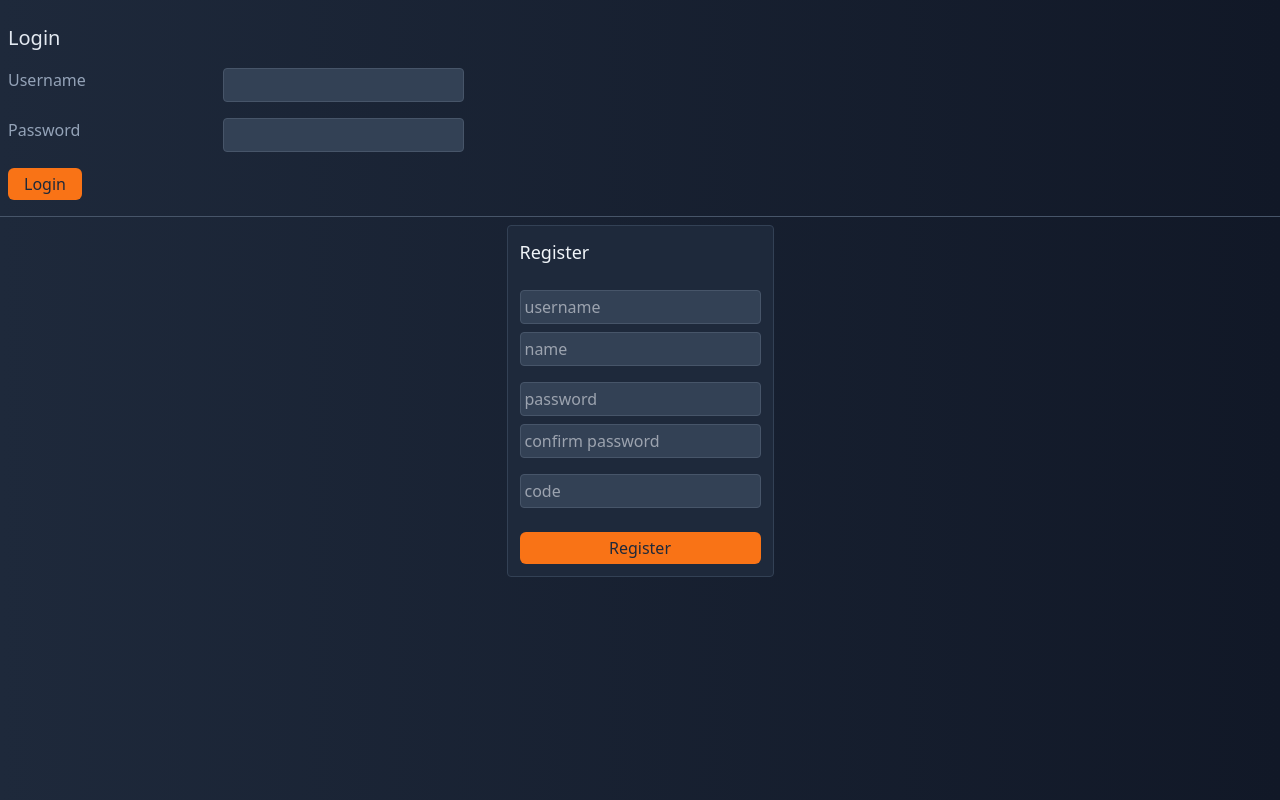
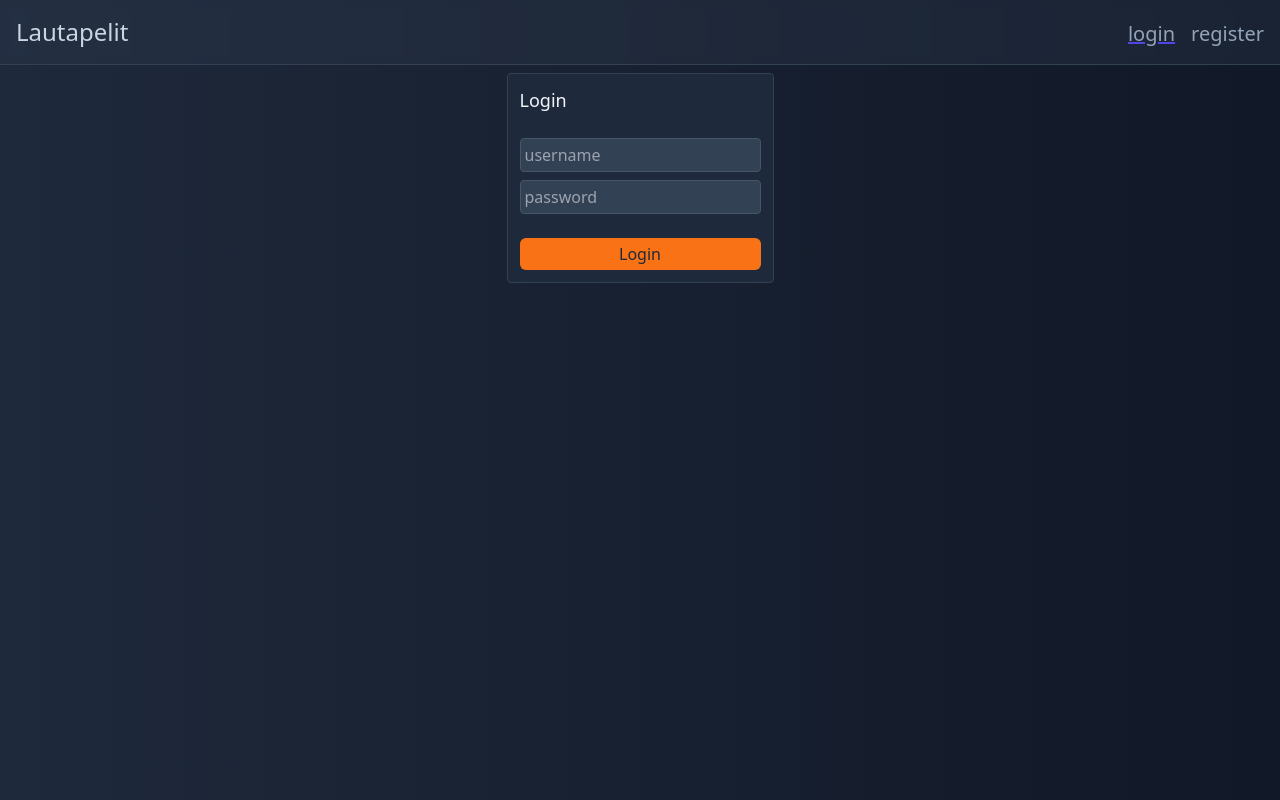
Before and after one commit to Veikkosuhonen/lautapeli_app, a React (Create React App) app in the folder frontend/: page /login in a window 1280 px wide. Built offline with nearby package versions, Linux system fonts and the light colour scheme.

Commit message:
Improve ui, start using router

```diff
--- a/frontend/package.json
+++ b/frontend/package.json
@@ -9,6 +9,7 @@
     "axios": "^0.24.0",
     "react": "^17.0.2",
     "react-dom": "^17.0.2",
+    "react-router-dom": "^6.2.1",
     "react-scripts": "5.0.0",
     "web-vitals": "^2.1.2"
   },
--- a/frontend/public/index.css
+++ b/frontend/public/index.css
@@ -429,14 +429,33 @@ Ensure the default browser behavior of the `hidden` attribute.
   --tw-ring-shadow: 0 0 #0000;
   --tw-shadow: 0 0 #0000;
   --tw-shadow-colored: 0 0 #0000;
+  --tw-backdrop-blur: var(--tw-empty,/*!*/ /*!*/);
+  --tw-backdrop-brightness: var(--tw-empty,/*!*/ /*!*/);
+  --tw-backdrop-contrast: var(--tw-empty,/*!*/ /*!*/);
+  --tw-backdrop-grayscale: var(--tw-empty,/*!*/ /*!*/);
+  --tw-backdrop-hue-rotate: var(--tw-empty,/*!*/ /*!*/);
+  --tw-backdrop-invert: var(--tw-empty,/*!*/ /*!*/);
+  --tw-backdrop-opacity: var(--tw-empty,/*!*/ /*!*/);
+  --tw-backdrop-saturate: var(--tw-empty,/*!*/ /*!*/);
+  --tw-backdrop-sepia: var(--tw-empty,/*!*/ /*!*/);
+  --tw-backdrop-filter: var(--tw-backdrop-blur) var(--tw-backdrop-brightness) var(--tw-backdrop-contrast) var(--tw-backdrop-grayscale) var(--tw-backdrop-hue-rotate) var(--tw-backdrop-invert) var(--tw-backdrop-opacity) var(--tw-backdrop-saturate) var(--tw-backdrop-sepia);
+}
+
+.fixed {
+  position: fixed;
+}
+
+.sticky {
+  position: -webkit-sticky;
+  position: sticky;
+}
+
+.top-0 {
+  top: 0px;
 }
 
 .col-span-2 {
   grid-column: span 2 / span 2;
-}
-
-.m-2 {
-  margin: 0.5rem;
 }
 
 .m-1 {
@@ -456,6 +475,18 @@ Ensure the default browser behavior of the `hidden` attribute.
   margin-bottom: 0.5rem;
 }
 
+.mr-2 {
+  margin-right: 0.5rem;
+}
+
+.mr-1 {
+  margin-right: 0.25rem;
+}
+
+.mr-auto {
+  margin-right: auto;
+}
+
 .flex {
   display: flex;
 }
@@ -473,6 +504,10 @@ Ensure the default browser behavior of the `hidden` attribute.
 }
 
 .flex-grow {
+  flex-grow: 1;
+}
+
+.grow {
   flex-grow: 1;
 }
 
@@ -498,6 +533,10 @@ Ensure the default browser behavior of the `hidden` attribute.
 
 .flex-col {
   flex-direction: column;
+}
+
+.items-end {
+  align-items: flex-end;
 }
 
 .items-center {
@@ -584,6 +623,10 @@ Ensure the default browser behavior of the `hidden` attribute.
   border-color: rgb(51 65 85 / var(--tw-divide-opacity));
 }
 
+.self-end {
+  align-self: flex-end;
+}
+
 .rounded {
   border-radius: 0.25rem;
 }
@@ -596,6 +639,10 @@ Ensure the default browser behavior of the `hidden` attribute.
   border-width: 1px;
 }
 
+.border-b {
+  border-bottom-width: 1px;
+}
+
 .border-slate-700 {
   --tw-border-opacity: 1;
   border-color: rgb(51 65 85 / var(--tw-border-opacity));
@@ -606,9 +653,14 @@ Ensure the default browser behavior of the `hidden` attribute.
   border-color: rgb(71 85 105 / var(--tw-border-opacity));
 }
 
-.border-teal-500 {
+.border-rose-500 {
   --tw-border-opacity: 1;
-  border-color: rgb(20 184 166 / var(--tw-border-opacity));
+  border-color: rgb(244 63 94 / var(--tw-border-opacity));
+}
+
+.border-rose-400 {
+  --tw-border-opacity: 1;
+  border-color: rgb(251 113 133 / var(--tw-border-opacity));
 }
 
 .bg-slate-800 {
@@ -626,9 +678,16 @@ Ensure the default browser behavior of the `hidden` attribute.
   background-color: rgb(249 115 22 / var(--tw-bg-opacity));
 }
 
-.bg-teal-500 {
-  --tw-bg-opacity: 1;
-  background-color: rgb(20 184 166 / var(--tw-bg-opacity));
+.bg-slate-800\/20 {
+  background-color: rgb(30 41 59 / 0.2);
+}
+
+.bg-slate-700\/20 {
+  background-color: rgb(51 65 85 / 0.2);
+}
+
+.bg-slate-700\/30 {
+  background-color: rgb(51 65 85 / 0.3);
 }
 
 .bg-gradient-to-r {
@@ -718,6 +777,14 @@ Ensure the default browser behavior of the `hidden` attribute.
   font-weight: 500;
 }
 
+.font-extrabold {
+  font-weight: 800;
+}
+
+.font-thin {
+  font-weight: 100;
+}
+
 .uppercase {
   text-transform: uppercase;
 }
@@ -752,9 +819,9 @@ Ensure the default browser behavior of the `hidden` attribute.
   color: rgb(100 116 139 / var(--tw-text-opacity));
 }
 
-.text-slate-700 {
+.text-slate-800 {
   --tw-text-opacity: 1;
-  color: rgb(51 65 85 / var(--tw-text-opacity));
+  color: rgb(30 41 59 / var(--tw-text-opacity));
 }
 
 .text-teal-500 {
@@ -762,14 +829,14 @@ Ensure the default browser behavior of the `hidden` attribute.
   color: rgb(20 184 166 / var(--tw-text-opacity));
 }
 
-.text-teal-50 {
+.text-slate-50 {
   --tw-text-opacity: 1;
-  color: rgb(240 253 250 / var(--tw-text-opacity));
+  color: rgb(248 250 252 / var(--tw-text-opacity));
 }
 
-.text-slate-800 {
-  --tw-text-opacity: 1;
-  color: rgb(30 41 59 / var(--tw-text-opacity));
+.underline {
+  -webkit-text-decoration-line: underline;
+          text-decoration-line: underline;
 }
 
 .decoration-indigo-600 {
@@ -821,32 +888,23 @@ Ensure the default browser behavior of the `hidden` attribute.
   outline-color: #14b8a6;
 }
 
+.outline-rose-500 {
+  outline-color: #f43f5e;
+}
+
+.backdrop-blur-sm {
+  --tw-backdrop-blur: blur(4px);
+  -webkit-backdrop-filter: var(--tw-backdrop-filter);
+          backdrop-filter: var(--tw-backdrop-filter);
+}
+
 .hover\:cursor-pointer:hover {
   cursor: pointer;
-}
-
-.hover\:border-2:hover {
-  border-width: 2px;
 }
 
 .hover\:bg-orange-400:hover {
   --tw-bg-opacity: 1;
   background-color: rgb(251 146 60 / var(--tw-bg-opacity));
-}
-
-.hover\:bg-teal-400:hover {
-  --tw-bg-opacity: 1;
-  background-color: rgb(45 212 191 / var(--tw-bg-opacity));
-}
-
-.hover\:bg-teal-500:hover {
-  --tw-bg-opacity: 1;
-  background-color: rgb(20 184 166 / var(--tw-bg-opacity));
-}
-
-.hover\:text-slate-900:hover {
-  --tw-text-opacity: 1;
-  color: rgb(15 23 42 / var(--tw-text-opacity));
 }
 
 .hover\:underline:hover {
@@ -862,11 +920,6 @@ Ensure the default browser behavior of the `hidden` attribute.
 
 .hover\:shadow-orange-400\/40:hover {
   --tw-shadow-color: rgb(251 146 60 / 0.4);
-  --tw-shadow: var(--tw-shadow-colored);
-}
-
-.hover\:shadow-teal-400\/40:hover {
-  --tw-shadow-color: rgb(45 212 191 / 0.4);
   --tw-shadow: var(--tw-shadow-colored);
 }
 
@@ -896,15 +949,11 @@ Ensure the default browser behavior of the `hidden` attribute.
   outline-color: #818cf8;
 }
 
+.focus\:outline-rose-500:focus {
+  outline-color: #f43f5e;
+}
+
 @media (min-width: 640px) {
-  .sm\:m-1 {
-    margin: 0.25rem;
-  }
-
-  .sm\:w-full {
-    width: 100%;
-  }
-
   .sm\:w-auto {
     width: auto;
   }
@@ -912,23 +961,11 @@ Ensure the default browser behavior of the `hidden` attribute.
   .sm\:grid-cols-1 {
     grid-template-columns: repeat(1, minmax(0, 1fr));
   }
-
-  .sm\:p-2 {
-    padding: 0.5rem;
-  }
-
-  .sm\:p-4 {
-    padding: 1rem;
-  }
 }
 
 @media (min-width: 768px) {
   .md\:col-span-2 {
     grid-column: span 2 / span 2;
-  }
-
-  .md\:w-full {
-    width: 100%;
   }
 
   .md\:grid-cols-3 {
@@ -941,10 +978,6 @@ Ensure the default browser behavior of the `hidden` attribute.
 }
 
 @media (min-width: 1024px) {
-  .lg\:w-1\/3 {
-    width: 33.333333%;
-  }
-
   .lg\:grid-cols-3 {
     grid-template-columns: repeat(3, minmax(0, 1fr));
   }
--- a/frontend/src/App.jsx
+++ b/frontend/src/App.jsx
@@ -1,27 +1,30 @@
 import React from 'react'
+import {
+    BrowserRouter as Router,
+    Routes,
+    Route,
+    NavLink,
+} from "react-router-dom";
+
 import { useState, useEffect } from 'react'
+
 import bgService from './services/boardgameService'
 import playSessionService from './services/playSessionService'
 import loginService from './services/loginService'
 import api from './services/api'
 
-import Boardgames from './components/Boardgames'
-import SelectedBoardgame from './components/SelectedBoardgame'
-import ErrorNotification from "./components/ErrorNotification"
-import LoginForm from './components/LoginForm'
-import BoardgameForm from './components/BoardgameForm'
-import { SecondaryButton } from './components/Buttons'
-import Admin from './Admin'
-import RegisterForm from './components/RegisterForm'
 import registerService from './services/registerService'
+
+import Main from './Main';
+import Register from './Register';
+import Login from './Login';
+import Navbar from './components/Navbar';
 
 const App = () => {
 
     const [boardgames, setBoardgames] = useState([])
     const [selectedBg, setSelectedBg] = useState(null)
     const [errorMessage, setErrorMessage] = useState(null)
-    const [username, setUsername] = useState("")
-    const [password, setPassword] = useState("")
     const [user, setUser] = useState(null)
 
     useEffect(() => {
@@ -79,11 +82,10 @@ const App = () => {
         })
     }
 
-    const handleLogin = async (event) => {
-        event.preventDefault()
+    const handleLogin = async (credentials) => {
         console.log("Logging in...")
         try {
-            const user = await loginService.login({ username, password })
+            const user = await loginService.login(credentials)
 
             window.localStorage.setItem(
                 "lautapeliAppUser", JSON.stringify(user)
@@ -93,8 +95,6 @@ const App = () => {
                 setBoardgames(bgs)
             })
             setUser(user)
-            setUsername("")
-            setPassword("")
             setErrorMessage(null)
         } catch (error) {
             showError("Invalid username or password")
@@ -106,6 +106,7 @@ const App = () => {
         window.localStorage.removeItem("lautapeliAppUser")
         api.setToken(null)
         setUser(null)
+        setBoardgames([])
     }
 
     const handleRegister = (credentials) => {
@@ -117,35 +118,32 @@ const App = () => {
         })
     }
 
-    const userInfo = () => (
-        <div className="flex justify-end space-x-4">
-            <p className="text-xl text-slate-200">
-                Logged in as {user.name}
-            </p>
-            <SecondaryButton onClick={handleLogout} text="logout" />
-        </div>
-    )
-
     return (
-        <div className="grid grid-cols-1 space-y-2 divide-y divide-slate-600">
-            {user && userInfo()}
-            <ErrorNotification message={errorMessage} />
-            {user && <Boardgames boardgames={boardgames} onSelect={selectBg} />}
-            {user && <SelectedBoardgame bg={selectedBg} addPlaySession={addPlaySession}/>}
-            {user && <BoardgameForm addBg={addBg} />}
-            {user && user.isAdmin && <Admin />}
-            {!user &&
-            <LoginForm
-                username={username}
-                password={password}
-                handleUsernameChange={({ target }) => setUsername(target.value)}
-                handlePasswordChange={({ target }) => setPassword(target.value)}
-                handleSubmit={handleLogin}
-            />}
-            {!user &&
-            <RegisterForm handleSubmit={handleRegister}/>
-            }
-        </div>
+        <Router>
+            <Navbar user={user} handleLogout={handleLogout}/>
+            <Routes>
+                <Route path="/" element={
+                    <Main
+                    user={user}
+                    errorMessage={errorMessage}
+                    boardgames={boardgames}
+                    selectedBg={selectedBg}
+                    selectBg={selectBg}
+                    addBg={addBg}
+                    addPlaySession={addPlaySession}
+                    />
+                } />
+                <Route path="/login" element={
+                    <Login user={user} handleLogin={handleLogin}/>
+                } />
+                <Route path="/register" element={
+                    <Register
+                    handleRegister={handleRegister}
+                    user={user}
+                    />
+                } />
+            </Routes>
+        </Router>
     )
 }
 
--- /dev/null
+++ b/frontend/src/Login.jsx
@@ -0,0 +1,22 @@
+import React, { useEffect } from "react"
+import { useNavigate } from "react-router-dom"
+import LoginForm from "./components/LoginForm"
+
+const Login = ({
+    user,
+    handleLogin
+}) => {
+    const navigate = useNavigate()
+
+    useEffect(() => {
+        if (user) {
+            navigate("/")
+        }
+    })
+
+    return (
+        <LoginForm handleLogin={handleLogin}/>
+    )
+}
+
+export default Login
--- /dev/null
+++ b/frontend/src/Main.jsx
@@ -0,0 +1,36 @@
+import React, { useEffect } from "react"
+
+import Boardgames from './components/Boardgames'
+import SelectedBoardgame from './components/SelectedBoardgame'
+import ErrorNotification from "./components/ErrorNotification"
+import BoardgameForm from './components/BoardgameForm'
+import { useNavigate } from "react-router-dom"
+
+const Main = ({
+    user,
+    errorMessage,
+    boardgames,
+    selectBg,
+    selectedBg,
+    addBg,
+    addPlaySession
+}) => {
+
+    const navigate = useNavigate()
+    useEffect(() => {
+        if (!user) {
+            navigate("/login")
+        }
+    })
+
+    return (
+        <div className="grid grid-cols-1 space-y-2 divide-y divide-slate-600">
+            <ErrorNotification message={errorMessage} />
+            <Boardgames boardgames={boardgames} onSelect={selectBg} />
+            <SelectedBoardgame bg={selectedBg} addPlaySession={addPlaySession}/>
+            <BoardgameForm addBg={addBg} />
+        </div>
+    )
+}
+
+export default Main
--- /dev/null
+++ b/frontend/src/Register.jsx
@@ -0,0 +1,22 @@
+import React, { useEffect } from "react"
+import { useNavigate } from "react-router-dom"
+import RegisterForm from "./components/RegisterForm"
+
+const Register = ({
+    user,
+    handleRegister
+}) => {
+    const navigate = useNavigate()
+
+    useEffect(() => {
+        if (user) {
+            navigate("/")
+        }
+    })
+
+    return (
+        <RegisterForm handleSubmit={handleRegister}/>
+    )
+}
+
+export default Register
--- /dev/null
+++ b/frontend/src/components/InputField.jsx
@@ -0,0 +1,37 @@
+import React, { useState } from "react"
+
+const InputField = ({
+    type,
+    placeholder,
+    name,
+    value,
+    onChange,
+    autoComplete,
+    validation,
+    onValidationError
+}) => {
+    const [touched, setTouched] = useState(false)
+
+    let className = "p-1 text-slate-300 w-full rounded bg-slate-700 border focus:outline-none focus:outline-indigo-400 hover:outline-dashed hover:outline-indigo-600 outline-offset-2 border-slate-600"
+    if (touched && typeof(validation) === "function") {
+        const error = validation(value)
+        if (error) {
+            className += " outline outline-1 outline-rose-500 focus:outline-rose-500"
+            typeof(validation) === "function" && onValidationError(error)
+        }
+    }
+
+    return (
+        <input
+        className={className}
+        name={name || placeholder}
+        type={type}
+        value={value}
+        placeholder={placeholder}
+        onChange={event => { onChange(event); setTouched(true) }}
+        autoComplete={autoComplete}
+        />
+    )
+}
+
+export default InputField
--- a/frontend/src/components/LoginForm.js
+++ b/frontend/src/components/LoginForm.js
@@ -1,39 +1,41 @@
 import React from "react"
+import { useState } from "react"
 import { PrimaryButton } from "./Buttons"
+import Surface from "./Surface"
+import InputField from "./InputField"
 
 const LoginForm = ({
-    handleSubmit,
-    handleUsernameChange,
-    handlePasswordChange,
-    username,
-    password
-}) => (
-    <div className="p-2">
-        <h2 className="text-xl text-slate-200 my-4">Login</h2>
-        <form onSubmit={handleSubmit} className="grid-cols-1 space-y-4 text-slate-400">
-            <div className="flex flex-row space-x-1">
-                <div className="basis-1/6">Username</div>
-                <input
-                className="p-1 rounded bg-slate-700 border border-slate-600 focus:outline-none focus:outline-indigo-400 hover:outline-dashed hover:outline-indigo-600 outline-offset-2 "
-                type="text"
-                value={username}
-                name="Username"
-                onChange={handleUsernameChange}
-                />
+    handleLogin,
+}) => {
+    const [username, setUsername] = useState("")
+    const [password, setPassword] = useState("")
+
+    const submitHandler = (event) => {
+        event.preventDefault()
+        handleLogin({ username, password })
+    }
+
+    return (
+        <div className="flex flex-row justify-center py-2 px-6 w-full">
+            <Surface>
+            <form
+                onSubmit={submitHandler}
+                className="flex flex-col gap-2 m-1">
+                    <div className="flex flex-row mb-4">
+                        <h1 className="text-lg text-slate-100 font-medium">Login</h1>
                     </div>
-            <div className="flex flex-row space-x-1">
-                <div className="basis-1/6">Password</div>
-                <input
-                className= "p-1 rounded bg-slate-700 border border-slate-600 focus:outline-none focus:outline-indigo-400 hover:outline-dashed hover:outline-indigo-600 outline-offset-2"
-                type="password"
-                value={password}
-                name="Password"
-                onChange={handlePasswordChange}
-                />
+                    <div className="flex flex-row">
+                        <InputField type="text" placeholder="username" value={username} onChange={(event) => {setUsername(event.target.value)}} />
+                    </div>
+                    <div className="flex flex-row mb-4">
+                        <InputField type="password" placeholder="password" autoComplete="current-password"
+                        value={password} onChange={(event) => {setPassword(event.target.value)}} />
                     </div>
                     <PrimaryButton type="submit" text="Login" />
                 </form>
+            </Surface>
         </div>
     )
+}
 
 export default LoginForm
--- /dev/null
+++ b/frontend/src/components/Navbar.js
@@ -0,0 +1,54 @@
+import React from "react"
+import { NavLink } from "react-router-dom"
+import { SecondaryButton } from "./Buttons"
+
+const NavbarLink = ({ path, children }) => {
+    return (
+        <NavLink className={({ isActive }) => isActive ? "underline decoration-indigo-600" : "hover:underline decoration-dashed decoration-indigo-600"}
+        to={path}
+        >{children}</NavLink>
+    )
+}
+
+const Navbar = ({
+    user,
+    handleLogout
+}) => {
+    return (
+        <div className="backdrop-blur-sm bg-slate-700/30 border-b border-slate-700
+        sticky top-0 w-full p-4">
+            <div className="flex flex-row items-end space-x-4">
+                <div className="mr-auto">
+                    <NavbarLink path="/">
+                        <h1 className="text-2xl text-slate-300 font-thin">Lautapelit</h1>
+                    </NavbarLink>
+                </div>
+                { user &&
+                <>
+                    <h2 className="text-l text-slate-500 font-thin">logged in as</h2>
+                    <NavbarLink path="/">
+                        <h2 className="text-xl text-slate-300 font-thin">{user.name}</h2>
+                    </NavbarLink>
+                </>
+                }
+                { user &&
+                <div className="">
+                    <SecondaryButton onClick={handleLogout} text="Logout"/>
+                </div>
+                }
+                { !user &&
+                    <NavbarLink path="/login">
+                        <h2 className="text-xl text-slate-400 font-thin">login</h2>
+                    </NavbarLink>
+                }
+                { !user &&
+                    <NavbarLink path="/register">
+                        <h2 className="text-xl text-slate-400 font-thin">register</h2>
+                    </NavbarLink>
+                }
+            </div>
+        </div>
+    )
+}
+
+export default Navbar
--- a/frontend/src/components/RegisterForm.js
+++ b/frontend/src/components/RegisterForm.js
@@ -1,25 +1,8 @@
 import React, { useState } from "react"
 import { PrimaryButton } from "./Buttons"
 import Surface from "./Surface"
+import InputField from "./InputField"
 
-const InputField = ({
-    type,
-    placeholder,
-    name,
-    value,
-    onChange
-}) => (
-    <input
-    className="p-1
-    text-slate-300 w-full
-    rounded bg-slate-700 border border-slate-600 focus:outline-none focus:outline-indigo-400 hover:outline-dashed hover:outline-indigo-600 outline-offset-2 "
-    name={name || placeholder}
-    type={type}
-    value={value}
-    placeholder={placeholder}
-    onChange={onChange}
-    />
-)
 
 const RegisterForm = ({
     handleSubmit
@@ -37,6 +20,18 @@ const RegisterForm = ({
         })
     }
 
+    const validateName = (name) => {
+        if (name && name.length > 2 && name.length < 12) {
+            return ""
+        } else {
+            return "Should be between 3 and 11 characters"
+        }
+    }
+
+    const onError = (error) => {
+        console.log(error)
+    }
+
     return (
         <div className="flex flex-row justify-center py-2 px-6 w-full">
             <Surface>
@@ -47,15 +42,15 @@ const RegisterForm = ({
                         <h1 className="text-lg text-slate-100 font-medium">Register</h1>
                     </div>
                     <div className="flex flex-row">
-                        <InputField type="text" placeholder="username" value={username} onChange={(event) => {setUsername(event.target.value)}} />
+                        <InputField type="text" placeholder="username" value={username} onChange={(event) => {setUsername(event.target.value)}} validation={validateName} onValidationError={onError}/>
                     </div>
-                    <div className="flex flex-row mb-2">
+                    <div className="flex flex-row mb-4">
                         <InputField type="text" placeholder="name" value={name} onChange={(event) => {setName(event.target.value)}} />
                     </div>
                     <div className="flex flex-row">
-                        <InputField type="password" placeholder="password" value={password} onChange={(event) => {setPassword(event.target.value)}} />
+                        <InputField type="password" placeholder="password" autoComplete="new-password" value={password} onChange={(event) => {setPassword(event.target.value)}} />
                     </div>
-                    <div className="flex flex-row mb-2">
+                    <div className="flex flex-row mb-4">
                         <InputField type="password" placeholder="confirm password" value={passwordConfirm} onChange={(event) => {setPasswordConfirm(event.target.value)}} />
                     </div>
                     <div className="flex flex-row mb-4">
```
Also changed, not shown: 1 other file (tests, documents, lock files or other folders). Lines whose indentation alone changed are shown as unchanged.
